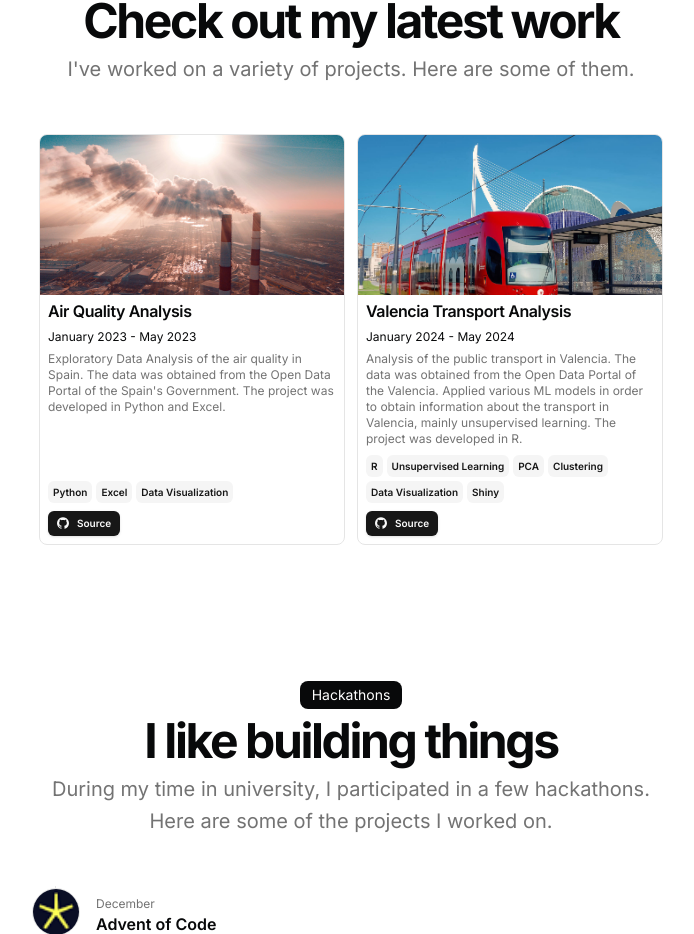
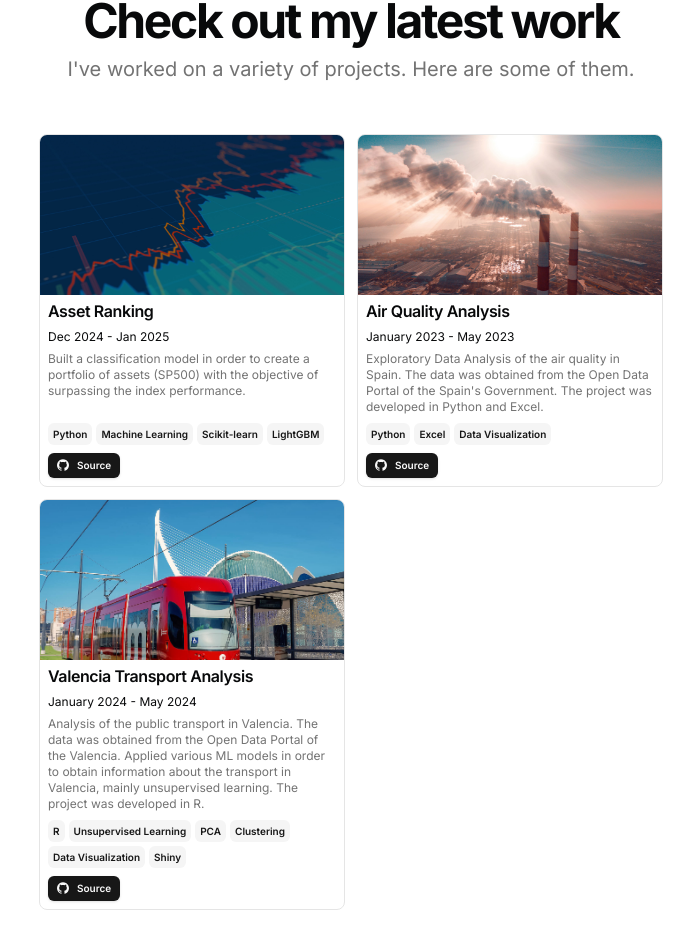
Before and after one commit to LaiqianDS/web_portfolio, a Next.js app: page / in a window 1280 px wide. Shown: the part 1008-1942 px from the top of the page, without its empty margins (289-983 px from the left). Built offline with nearby package versions, Linux system fonts and the light colour scheme.

Commit message:
new project

```diff
--- a/src/data/resume.tsx
+++ b/src/data/resume.tsx
@@ -112,6 +112,29 @@ export const DATA = {
   ],
   projects: [
     {
+      title: "Asset Ranking",
+      href: "https://github.com/Zrive/zrive-ds-4q24-asset-ranking",
+      dates: "Dec 2024 - Jan 2025",
+      active: true,
+      description:
+        "Built a classification model in order to create a portfolio of assets (SP500) with the objective of surpassing the index performance.",
+      technologies: [
+        "Python",
+        "Machine Learning",
+        "Scikit-learn",
+        "LightGBM",
+      ],
+      links: [
+        {
+          type: "Source",
+          href: "https://github.com/Zrive/zrive-ds-4q24-asset-ranking",
+          icon: <Icons.github className="size-3" />,
+        },
+      ],
+      image: "/stockmarket.jpg",
+      video: "",
+    },
+    {
       title: "Air Quality Analysis",
       href: "https://github.com/LaiqianDS/Proyecto_CalidadDelAireUPV",
       dates: "January 2023 - May 2023",
```
Also changed, not shown: public/stockmarket.jpg (added).
